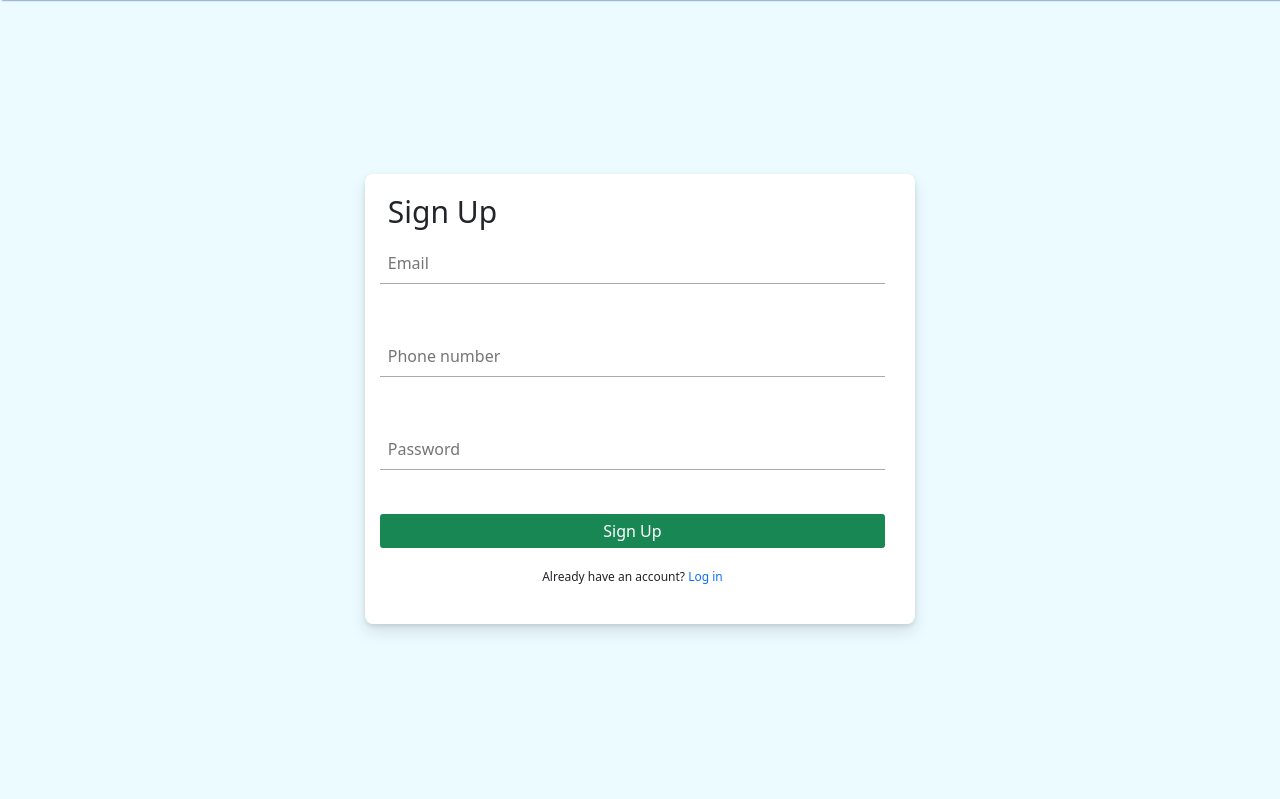
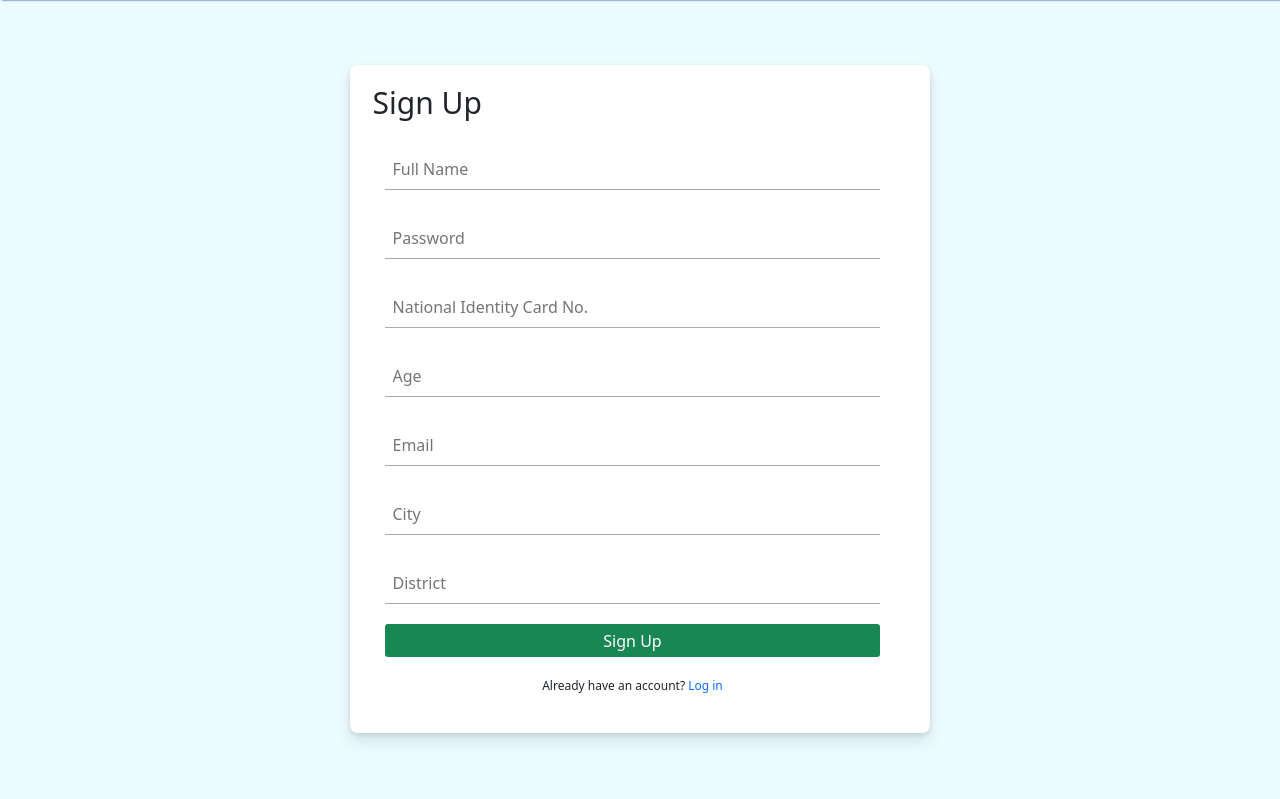
Before and after one commit to letienloc2001/iCare, a PHP site: page /register.php in a window 1280 px wide. Shown: the part 76-875 px from the top of the page. Run offline with PHP 8.4, Linux system fonts and the light colour scheme.

Commit message:
register

```diff
--- a/assets/css/login.css
+++ b/assets/css/login.css
@@ -223,3 +223,7 @@ form {
          font-size: 0.8rem!important;
     }
 }
+
+input.form__input {
+    margin: 0;
+}
--- a/register.php
+++ b/register.php
@@ -23,34 +23,18 @@
 
 <body>
 <script>
-    function checkLogin(){
-        let un = document.getElementsByClassName("form__input")[0].value;
-        let pass = document.getElementsByClassName("form__input")[1].value;
+
+    function checkSignUp(){
+        let em = document.getElementsByClassName("form__input")[0].value;
+        let pn = document.getElementsByClassName("form__input")[1].value;
+        let pass = document.getElementsByClassName("form__input")[2].value;
+        let em = document.getElementsByClassName("form__input")[3].value;
+        let em = document.getElementsByClassName("form__input")[4].value;
+        let em = document.getElementsByClassName("form__input")[5].value;
+        let em = document.getElementsByClassName("form__input")[6].value;
         $.ajax({
             type: "POST",
             url: "services/login.php",
-            data: {
-                act: "login",
-                username: un,
-                password: pass
-            },
-            success: function(data) {
-                if (data == ""){
-                    window.location.href = "index.php";
-                }
-                document.getElementsByClassName("msg")[0].innerHTML = data;
-            }
-        });
-    }
-
-    function checkSignUp(){
-        var un = document.getElementsByClassName("form__input")[2].value;
-        var em = document.getElementsByClassName("form__input")[3].value;
-        var pn = document.getElementsByClassName("form__input")[4].value;
-        var pass = document.getElementsByClassName("form__input")[5].value;
-        $.ajax({
-            type: "POST",
-            url: "services/login-service.php",
             data: {
                 act: "reg",
                 username: un,
@@ -59,10 +43,10 @@
                 password: pass
             },
             success: function(data) {
+                document.getElementsByClassName("msg")[0].innerHTML = "";
                 document.getElementsByClassName("msg")[1].innerHTML = "";
                 document.getElementsByClassName("msg")[2].innerHTML = "";
                 document.getElementsByClassName("msg")[3].innerHTML = "";
-                document.getElementsByClassName("msg")[4].innerHTML = "";
                 if (data == "1"){
                     alert("Register successfully!");
                     window.location.href="login.php";
@@ -84,27 +68,6 @@
             }
         });
     }
-
-    function checkRedeemPass(){
-        var un = document.getElementsByClassName("form__input")[].value;
-        $.ajax({
-            type: "POST",
-            url: "services/login-service.php",
-            data: {
-                act: "forget",
-                username: un
-            },
-            success: function(data) {
-                document.getElementsByClassName("msg")[].innerHTML = "";
-                if (data == 0){
-                    document.getElementsByClassName("msg")[].innerHTML = "Username not existed.";
-                }
-                else {
-                    document.getElementsByClassName("msg")[].innerHTML = "Your password is:  " + data;
-                }
-            }
-        });
-    }
 </script>
 <!--#######HEADER##########-->
 <?php require_once("./views/header-login.php") ?>
@@ -118,17 +81,35 @@
                     <div class="row">
                         <h2 class="login_form__name">Sign Up</h2>
                     </div>
-                    <div class="row">
+                    <br>
+                    <form class="register" action="./index.php?page=home" method="post">
+                        <div class="row">
+                        <div class="row">
+                            <input type="text" name="name" id="name" class="form__input" placeholder="Full Name" required>
+                            <span class="msg"></span>
+                        </div>
+                        <div class="row">
+                            <input type="password" name="password" id="password" class="form__input" placeholder="Password" required>
+                            <span class="msg"></span>
+                        </div>
+                        <div class="row">
+                            <input type="number" name="nic" id="nic" class="form__input" placeholder="National Identity Card No." required>
+                            <span class="msg"></span>
+                        </div>
+                        <div class="row">
+                            <input type="number" name="age" id="nic" class="form__input" placeholder="Age" required>
+                            <span class="msg"></span>
+                        </div>
                         <div class="row">
                             <input type="email" name="email" id="email" class="form__input" placeholder="Email" required>
                             <span class="msg"></span>
                         </div>
                         <div class="row">
-                            <input type="tel" name="phone" id="phone" class="form__input" placeholder="Phone number" required>
+                            <input type="" name="city" id="city" class="form__input" placeholder="City" required>
                             <span class="msg"></span>
                         </div>
                         <div class="row">
-                            <input type="password" name="password" id="password" class="form__input" placeholder="Password" required>
+                            <input type="" name="district" id="district" class="form__input" placeholder="District" required>
                             <span class="msg"></span>
                         </div>
                         <div class="row">
@@ -139,8 +120,8 @@
                         <div class="row">
                             <p class="query">Already have an account? <a class="col-md-3" href="./login.php">Log in</a></p>
                         </div>
-
-                    </div>
+                        </div>
+                    </form>
                 </div>
             </div>
         </div>
```
